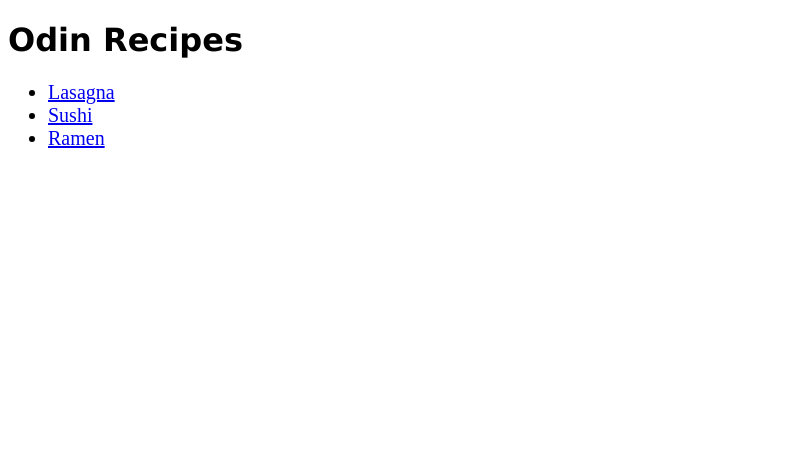
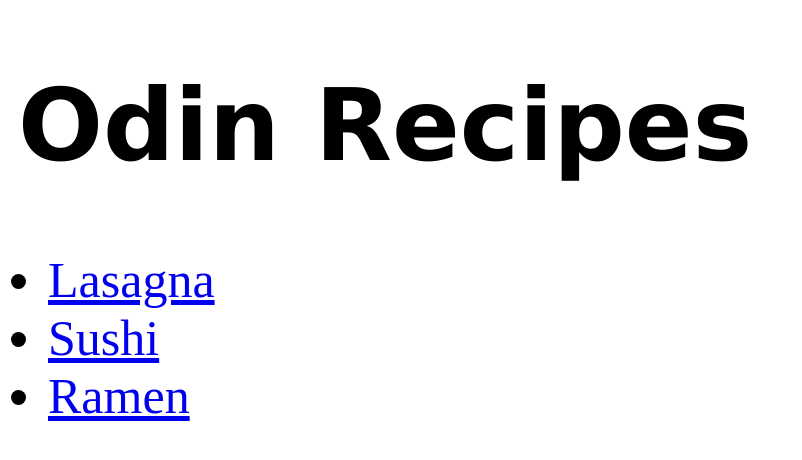
Before and after one commit to MichaelJohansyah/odin-recipes, a plain HTML site: page index.html in a window 1280 px wide. Shown: the whole page, without its empty margins (0-802 px from the left). Drawn offline with Linux system fonts and the light colour scheme.

Commit message:
Improve the design after learning box model

```diff
--- a/index.html
+++ b/index.html
@@ -6,8 +6,8 @@
     <title>Odin Recipes</title>
 </head>
 <body>
-    <h1 style="font-family: Verdana, Geneva, Tahoma, sans-serif;">Odin Recipes</h1>
-    <ul style="font-size: 20px;">
+    <h1 style="font-family: Verdana, Geneva, Tahoma, sans-serif; text-align: left; margin-left: 10px; font-size: 100px;">Odin Recipes</h1>
+    <ul style="font-size: 50px;">
         <li><a href="recipes/lasagna.html">Lasagna</a></li>
         <li><a href="recipes/sushi.html">Sushi</a></li>
         <li><a href="recipes/ramen.html">Ramen</a></li>
--- a/recipes/styles.css
+++ b/recipes/styles.css
@@ -1,5 +1,6 @@
 *{
     font-family: 'Segoe UI', Tahoma, Geneva, Verdana, sans-serif;
+    margin: 5px 10px;
 
 }
 h3 {
```
